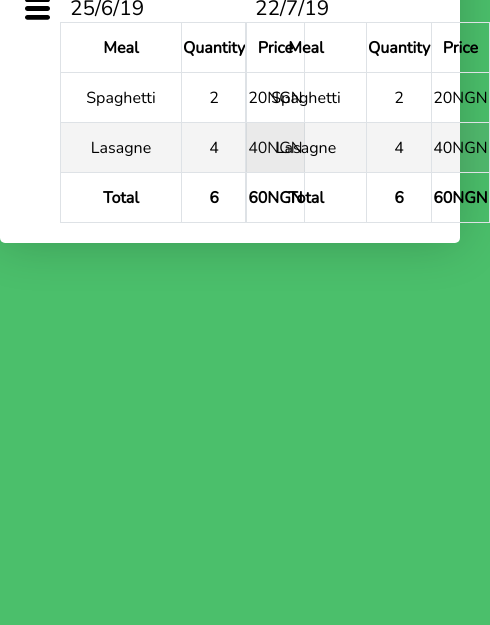
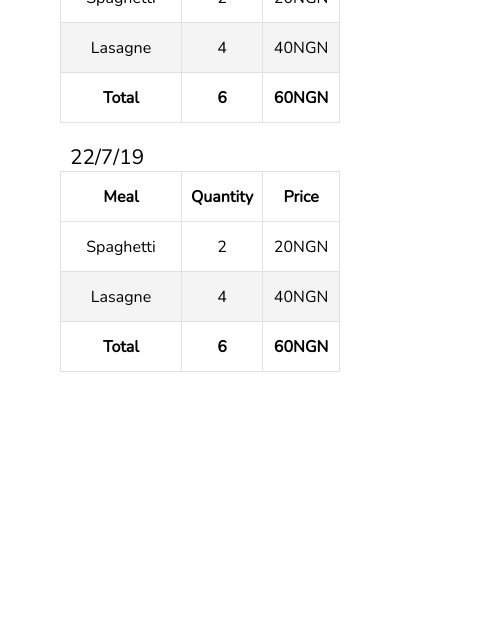
Before and after one commit to Oluwa-nifemi/Book-A-Meal, a plain HTML site: page UI/confirm.html in a window 390 px wide. Shown: the part 219-844 px from the top of the page, 490 px wide, since content can reach past the window. Drawn offline with nearby package versions, Linux system fonts and the light colour scheme.

Commit message:
Added respnsitivty to user history page

```diff
--- a/UI/css/confirm.css
+++ b/UI/css/confirm.css
@@ -160,3 +160,41 @@ tr td:nth-of-type(1){
 tfoot td{
     font-weight: bold;
 }
+@media(max-width : 1200px){
+    .nav-toggle.active {
+        left: 120px;
+    }
+    .nav.active{
+        flex-shrink: 0;
+        width: 110px;
+    }
+}
+@media(max-width : 1000px){
+    .container{
+        width: 85%
+    }
+}
+@media(max-width : 800px){
+    .orders{
+        grid-template-columns: 1fr;
+    }
+}
+@media(max-width : 550px){
+    body{
+        background-color: white
+    }
+    .container{
+        width: 100%;
+        border-radius: 0;
+        margin: 0;
+        min-width: unset;
+        box-shadow: none;
+    }
+    .nav-toggle{
+        top: 20px;
+        left: 5px;
+    }
+    .tabs{
+        overflow: hidden;
+    }
+}
```
